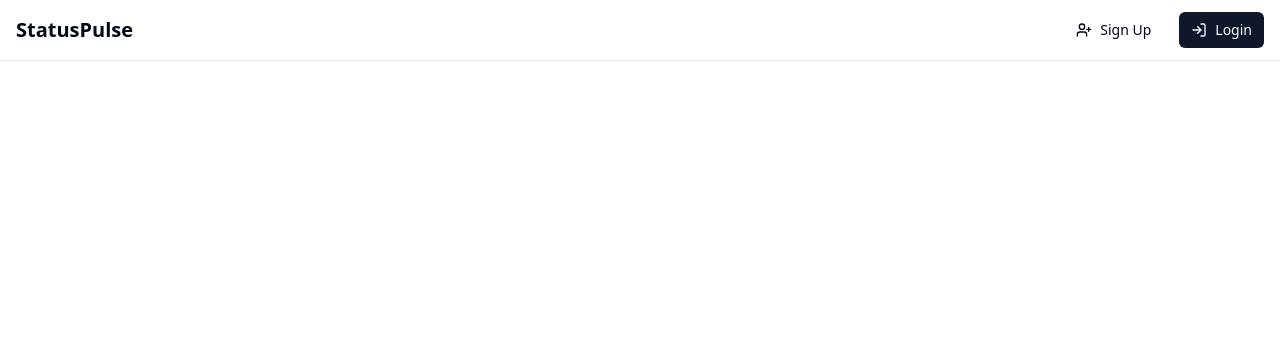
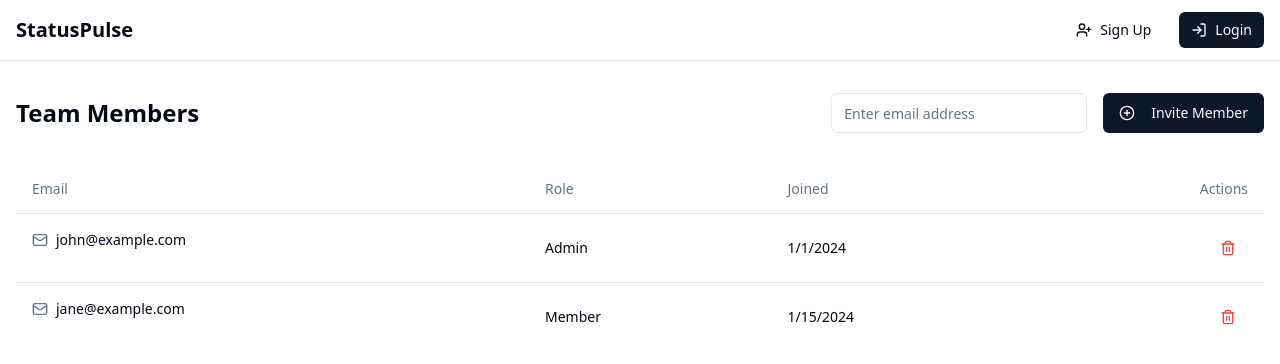
Before and after one commit to sarthakagrawal927/status-pulse-web, a React (Vite) app: page /members in a window 1280 px wide. Shown: the top 364 px of the page. Built offline with nearby package versions, Linux system fonts and the light colour scheme.

Commit message:
Add member management page
Implement a new member management page for the organization. This page will allow users to manage members effectively within the application.
[skip gpt_engineer]

```diff
--- a/src/App.tsx
+++ b/src/App.tsx
@@ -6,6 +6,7 @@ import { BrowserRouter, Routes, Route } from "react-router-dom";
 import Index from "./pages/Index";
 import SignUp from "./pages/SignUp";
 import Login from "./pages/Login";
+import Members from "./pages/Members";
 import { Navbar } from "./components/Navbar";
 
 const queryClient = new QueryClient();
@@ -21,6 +22,7 @@ const App = () => (
           <Route path="/" element={<Index />} />
           <Route path="/signup" element={<SignUp />} />
           <Route path="/login" element={<Login />} />
+          <Route path="/members" element={<Members />} />
         </Routes>
       </BrowserRouter>
     </TooltipProvider>
--- /dev/null
+++ b/src/pages/Members.tsx
@@ -0,0 +1,100 @@
+import { Table, TableBody, TableCell, TableHead, TableHeader, TableRow } from "@/components/ui/table";
+import { Button } from "@/components/ui/button";
+import { Input } from "@/components/ui/input";
+import { useState } from "react";
+import { PlusCircle, Mail, Trash2 } from "lucide-react";
+import { toast } from "sonner";
+
+interface Member {
+  id: string;
+  email: string;
+  role: string;
+  joinedAt: string;
+}
+
+const Members = () => {
+  const [newMemberEmail, setNewMemberEmail] = useState("");
+  const [members] = useState<Member[]>([
+    {
+      id: "1",
+      email: "john@example.com",
+      role: "Admin",
+      joinedAt: "2024-01-01",
+    },
+    {
+      id: "2",
+      email: "jane@example.com",
+      role: "Member",
+      joinedAt: "2024-01-15",
+    },
+  ]);
+
+  const handleInviteMember = (e: React.FormEvent) => {
+    e.preventDefault();
+    if (!newMemberEmail) {
+      toast.error("Please enter an email address");
+      return;
+    }
+    toast.success(`Invitation sent to ${newMemberEmail}`);
+    setNewMemberEmail("");
+  };
+
+  const handleRemoveMember = (email: string) => {
+    toast.success(`Member ${email} removed`);
+  };
+
+  return (
+    <div className="container mx-auto px-4 py-8">
+      <div className="flex justify-between items-center mb-8">
+        <h1 className="text-2xl font-bold">Team Members</h1>
+        <form onSubmit={handleInviteMember} className="flex gap-4">
+          <Input
+            type="email"
+            placeholder="Enter email address"
+            value={newMemberEmail}
+            onChange={(e) => setNewMemberEmail(e.target.value)}
+            className="w-64"
+          />
+          <Button type="submit">
+            <PlusCircle className="mr-2 h-4 w-4" />
+            Invite Member
+          </Button>
+        </form>
+      </div>
+
+      <Table>
+        <TableHeader>
+          <TableRow>
+            <TableHead>Email</TableHead>
+            <TableHead>Role</TableHead>
+            <TableHead>Joined</TableHead>
+            <TableHead className="text-right">Actions</TableHead>
+          </TableRow>
+        </TableHeader>
+        <TableBody>
+          {members.map((member) => (
+            <TableRow key={member.id}>
+              <TableCell className="flex items-center gap-2">
+                <Mail className="h-4 w-4 text-muted-foreground" />
+                {member.email}
+              </TableCell>
+              <TableCell>{member.role}</TableCell>
+              <TableCell>{new Date(member.joinedAt).toLocaleDateString()}</TableCell>
+              <TableCell className="text-right">
+                <Button
+                  variant="ghost"
+                  size="sm"
+                  onClick={() => handleRemoveMember(member.email)}
+                >
+                  <Trash2 className="h-4 w-4 text-destructive" />
+                </Button>
+              </TableCell>
+            </TableRow>
+          ))}
+        </TableBody>
+      </Table>
+    </div>
+  );
+};
+
+export default Members;
```
